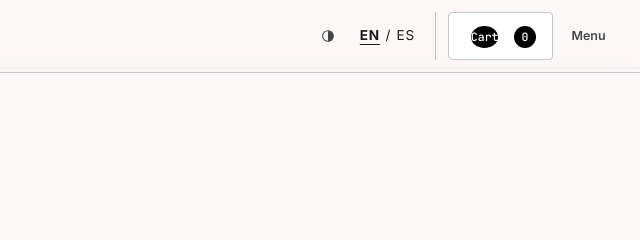
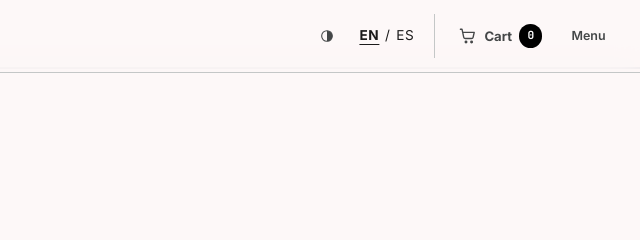
Before and after one commit to SebastianGaray/retail-recommendation-lab, an Astro site in the folder apps/web/: page /retail-recommendation-lab/en in a window 1280 px wide. Shown: the top 240 px of the page, 640-1280 px from the left. Built offline with nearby package versions, Linux system fonts and the light colour scheme; Astro itself is replaced by a stand-in of ours.

Commit message:
feat: polish cart control for v1.0.1 (#13)

```diff
--- a/apps/web/package.json
+++ b/apps/web/package.json
@@ -1,6 +1,6 @@
 {
   "name": "@retail-recommendation-lab/web",
-  "version": "1.0.0",
+  "version": "1.0.1",
   "private": true,
   "license": "MIT",
   "type": "module",
--- a/apps/web/src/components/Storefront.astro
+++ b/apps/web/src/components/Storefront.astro
@@ -92,13 +92,19 @@ const socialLocale = localeMetadata.ogLocale;
           </a><div class="header-actions">
             <button
               id="cart-open"
-              class="icon-button"
+              class="cart-button"
               type="button"
               aria-haspopup="dialog"
               aria-controls="cart-dialog"
               aria-label={copy.cartOpen}
-              ><span class="cart-label">{copy.cart}</span>
-              <span id="cart-count">0</span></button
+              ><svg viewBox="0 0 24 24" aria-hidden="true" focusable="false">
+                <path
+                  d="M3 4h2l2.2 10.1a2 2 0 0 0 2 1.6h7.7a2 2 0 0 0 2-1.6L20.3 8H6.1"
+                ></path>
+                <circle cx="10" cy="20" r="1"></circle>
+                <circle cx="17" cy="20" r="1"></circle>
+              </svg><span class="cart-label">{copy.cart}</span>
+              <span id="cart-count" class="cart-count">0</span></button
             ><details class="project-menu">
               <summary>{copy.menuLabel}</summary>
               <div>
--- a/apps/web/src/styles/global.css
+++ b/apps/web/src/styles/global.css
@@ -252,9 +252,6 @@ button:disabled {
 .theme-menu button[aria-pressed="true"]::after {
   content: "✓";
 }
-.icon-button {
-  font-family: "JetBrains Mono", monospace;
-}
 .header-actions {
   margin-left: 0.25rem;
   padding-left: 0.75rem;
@@ -263,16 +260,46 @@ button:disabled {
   gap: 0.5rem;
   border-left: 1px solid var(--line);
 }
-.icon-button span {
+.cart-button {
+  min-height: 44px;
+  padding: 0.45rem 0.6rem;
+  display: inline-flex;
+  gap: 0.45rem;
+  align-items: center;
+  border-color: transparent;
+  border-radius: 999px;
+  background: transparent;
+  color: var(--text-secondary);
+  font-size: 0.82rem;
+  font-weight: 650;
+}
+.cart-button:hover:not(:disabled) {
+  border-color: transparent;
+  background: var(--surface-high);
+  color: var(--text);
+}
+.cart-button svg {
+  width: 1.2rem;
+  height: 1.2rem;
+  fill: none;
+  stroke: currentColor;
+  stroke-linecap: round;
+  stroke-linejoin: round;
+  stroke-width: 1.7;
+}
+.cart-count {
   display: inline-grid;
-  min-width: 22px;
-  min-height: 22px;
-  margin-left: 6px;
+  min-width: 1.45rem;
+  min-height: 1.45rem;
+  padding-inline: 0.3rem;
   place-items: center;
-  border-radius: 50%;
+  border-radius: 999px;
   background: var(--primary-2);
   color: var(--on-primary);
-  font-size: 0.72rem;
+  font-family: "JetBrains Mono", monospace;
+  font-size: 0.7rem;
+  font-variant-numeric: tabular-nums;
+  line-height: 1;
 }
 main > section,
 .catalog-section {
@@ -1025,7 +1052,7 @@ footer span {
     overflow: hidden;
     clip-path: inset(50%);
   }
-  .icon-button {
+  .cart-button {
     min-width: 44px;
     padding-inline: 0.45rem;
   }
--- a/package.json
+++ b/package.json
@@ -1,6 +1,6 @@
 {
   "name": "retail-recommendation-lab",
-  "version": "1.0.0",
+  "version": "1.0.1",
   "private": true,
   "license": "MIT",
   "workspaces": [
--- a/pipeline/pyproject.toml
+++ b/pipeline/pyproject.toml
@@ -1,6 +1,6 @@
 [project]
 name = "retail-recommendation-lab"
-version = "1.0.0"
+version = "1.0.1"
 description = "Synthetic retail catalog pipeline"
 requires-python = ">=3.12"
 license = "MIT"
```
Also changed, not shown: CHANGELOG.md, 2 other files.
